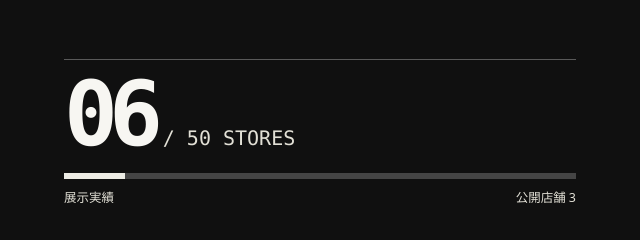
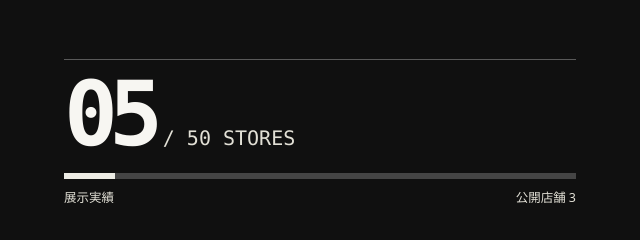
Before and after one commit to kamibukuro18/gaisan, a plain HTML site: page 50-stores/index.html in a window 1280 px wide. Shown: the part 697-937 px from the top of the page, 0-640 px from the left. Drawn offline with Linux system fonts and the light colour scheme.

Commit message:
Correct 50 Stores exhibition progress to five

```diff
--- a/50-stores/index.html
+++ b/50-stores/index.html
@@ -22,8 +22,8 @@
 <p class="hero-message">街に、絵を増殖させる。</p>
 <p class="hero-text">いつか、どこかの店で見た絵に、別の店でまた出会う。その偶然を、街のあちこちに作っていく。</p>
 <div class="progress">
-<div class="progress-copy"><strong id="venue-count">06</strong><span> / <span id="target-count">50</span> STORES</span></div>
-<progress id="venue-progress" value="6" max="50" aria-label="展示店舗数：目標50店舗のうち6店舗">6 / 50</progress>
+<div class="progress-copy"><strong id="venue-count">05</strong><span> / <span id="target-count">50</span> STORES</span></div>
+<progress id="venue-progress" value="5" max="50" aria-label="展示店舗数：目標50店舗のうち5店舗">5 / 50</progress>
 <div class="progress-caption"><span>展示実績</span><span id="public-count">公開店舗 0</span></div>
 </div>
 </div>
--- a/50-stores/project.js
+++ b/50-stores/project.js
@@ -173,7 +173,7 @@ async function init() {
       used.add(venue.number);
       return true;
     }).sort((a, b) => a.number - b.number);
-    const current = Number.isInteger(data.displayed) && data.displayed >= 0 ? data.displayed : 6;
+    const current = Number.isInteger(data.displayed) && data.displayed >= 0 ? data.displayed : 5;
     const target = Number.isInteger(data.target) && data.target > 0 ? data.target : 50;
     $('venue-count').textContent = count(current);
     $('target-count').textContent = count(target);
--- a/50-stores/stores.json
+++ b/50-stores/stores.json
@@ -1,5 +1,5 @@
 {
-  "displayed": 6,
+  "displayed": 5,
   "target": 50,
   "stores": [
     {
```
